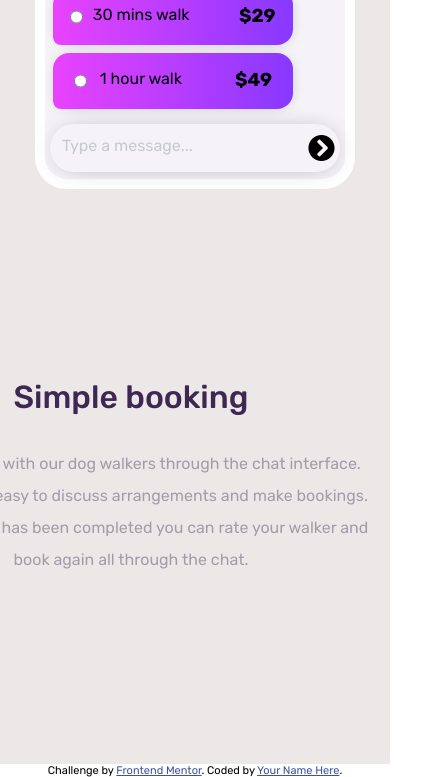
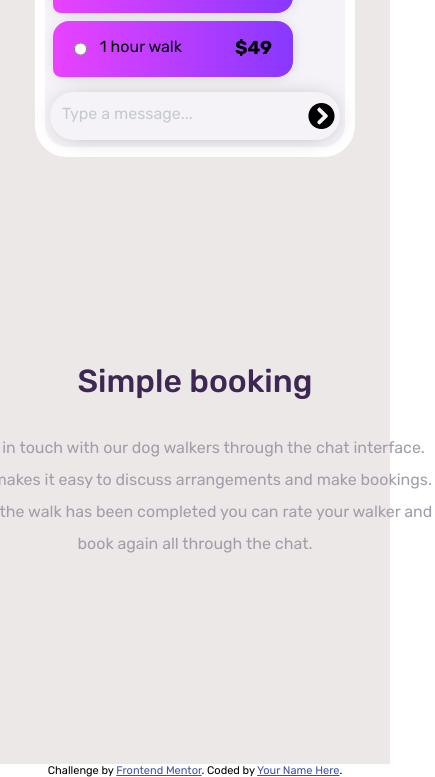
Before and after one commit to Darshan-Pandya10/chat-app-css-illustration, a plain HTML site: page index.html in a window 390 px wide. Shown: the part 671-1448 px from the top of the page, 435 px wide, since content can reach past the window. Drawn offline with Linux system fonts and the light colour scheme.

Commit message:
update margin

```diff
--- a/style.css
+++ b/style.css
@@ -219,7 +219,7 @@ main {
     .right-side {
         text-align: center;
         width: 30rem;
-        margin-left: 0rem;
+        margin: 3rem;
     }
 
 }
```
